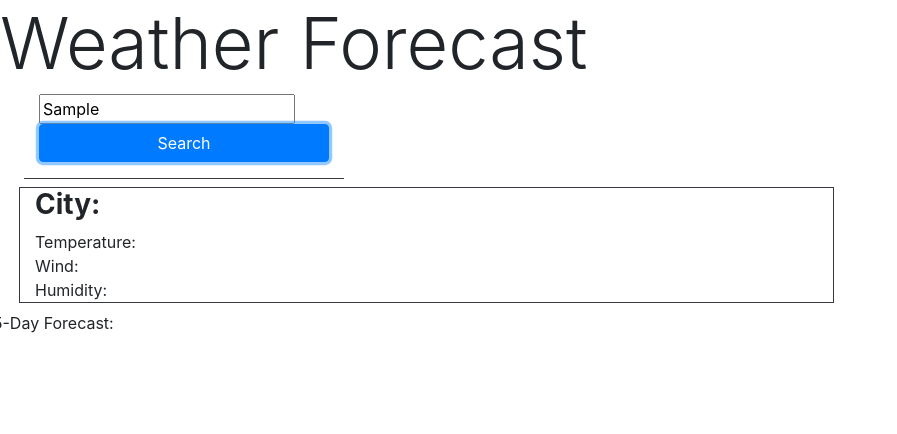
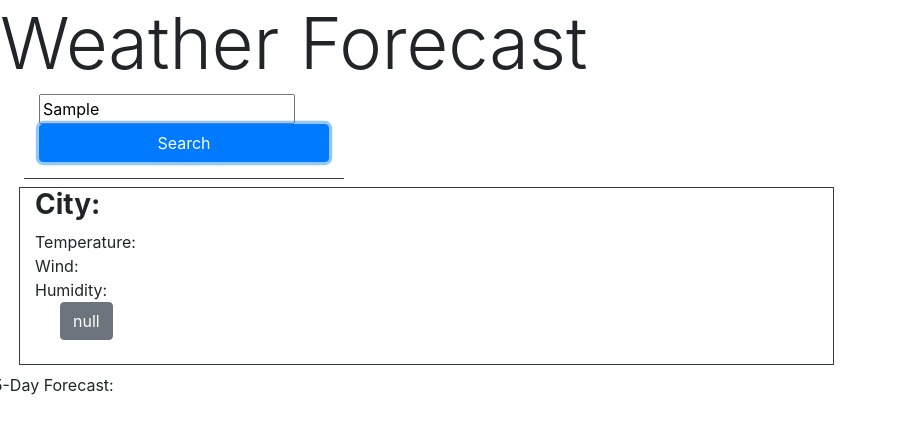
Before and after one commit to emmettrr/Weather-App, a plain HTML site: page index.html in a window 1280 px wide. Both pictures are taken after typing "Sample" into the empty fields and a click on the button "Search". Shown: the whole page, without its empty margins (0-897 px from the left). Drawn offline with nearby package versions, Linux system fonts and the light colour scheme; no server answers.

Commit message:
added local storage

```diff
--- a/assets/js/script.js
+++ b/assets/js/script.js
@@ -30,6 +30,8 @@ $('#searchBtn').on('click',function(){
         wind.innerHTML = `${currentWind}`
         humid.innerHTML = `${currentHum}`
         date.innerHTML = `${currentDate}`
+
+        localStorage.setItem('previous city', input.value)
     })
 
     .catch(console.log())
@@ -65,6 +67,14 @@ $('#searchBtn').on('click',function(){
             humidityContainer.append(humidityF)
 
             forecastList.append(cityContainer)
+
         }
     }
-)})
+
+    )})
+
+
+    $('#searchBtn').on('click',function(event){
+        var lastCity = localStorage.getItem('previous city')
+        $('#previousSearch').prepend(`<button class="btn btn-secondary col mb-2 searchBtn">${lastCity}</button>`)
+    })
--- a/index.html
+++ b/index.html
@@ -21,6 +21,7 @@
         <div class="col-12">Temperature: <span id="currentTemp"></span></span></div>
         <div class="col-12">Wind: <span id="currentWind"></span></div>
         <div class="col-12">Humidity: <span id="currentHumidity"></span></div>
+        <ul id="previousSearch"></ul>
     </div>
     </div>
     <div class='row'>
```
